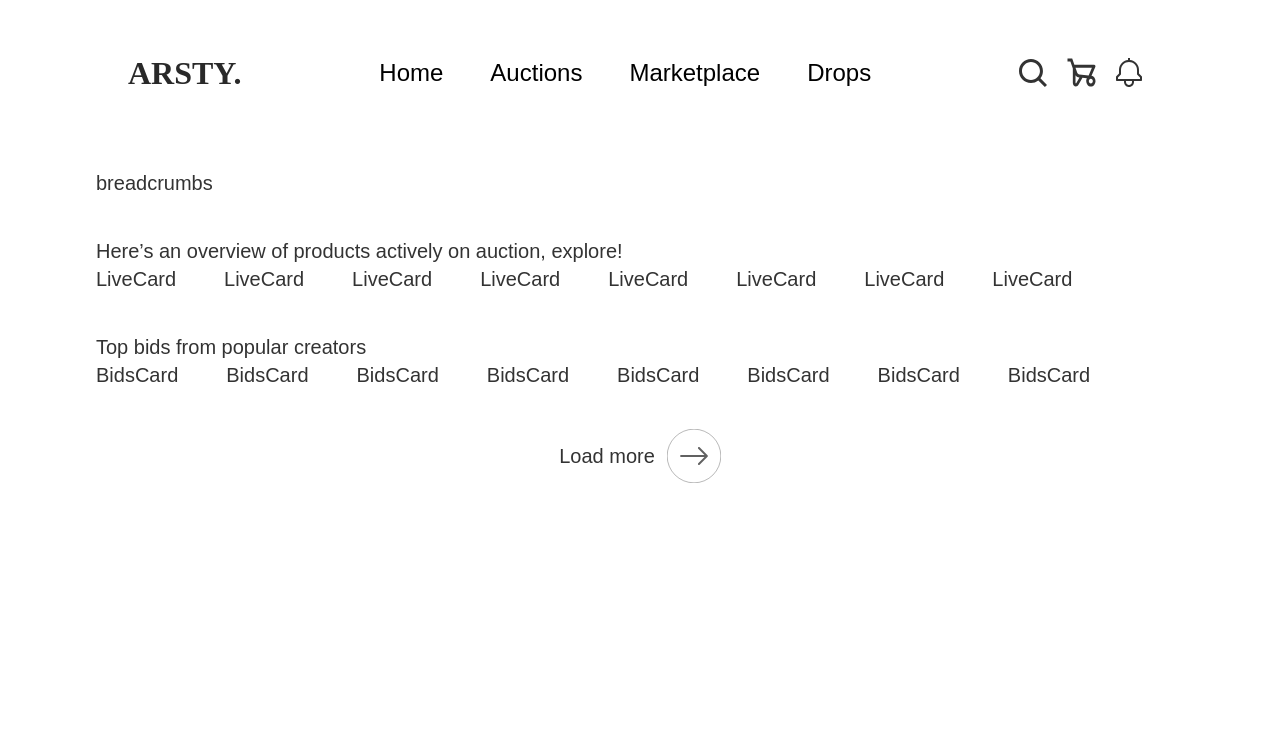
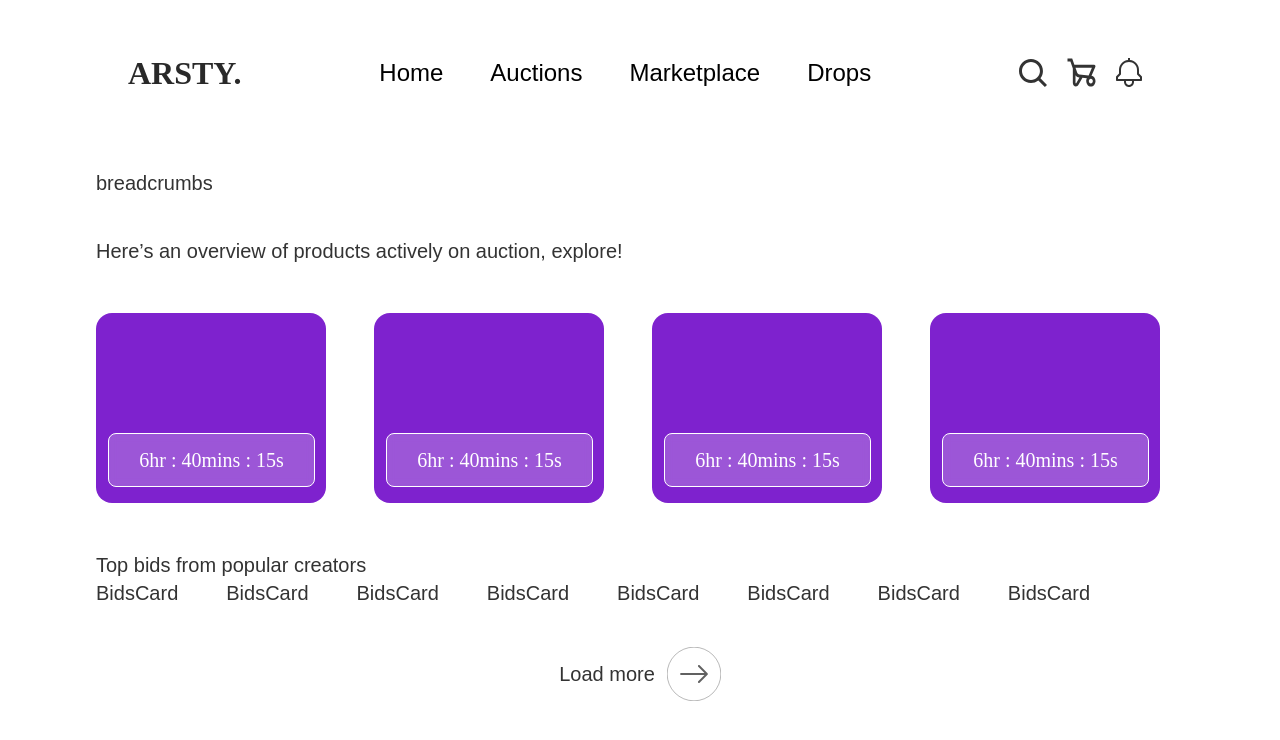
Before and after one commit to eniiku/Artsy, a React (Vite) app: page /auctions in a window 1280 px wide. Shown: the top 740 px of the page. Built offline with nearby package versions, Linux system fonts and the light colour scheme; a web font is replaced by a local one.

Commit message:
feat(LiveCard): create comp for Live auction cards

```diff
--- a/src/views/Auction/AuctionPage/AuctionPage.tsx
+++ b/src/views/Auction/AuctionPage/AuctionPage.tsx
@@ -1,4 +1,5 @@
 import styles from '@/styles';
+import LiveCard from '../components/LiveCard/LiveCard';
 import arrowRightIcon from '@/assets/icons/chevron/icon-arrow-right.svg';
 
 const AuctionPage = () => {
@@ -13,9 +14,11 @@ const AuctionPage = () => {
       <div className='my-10'>
         <p>Here’s an overview of products actively on auction, explore!</p>
 
-        <ul className='flex gap-12 overflow-hidden'>
+        <ul className='flex gap-12 overflow-hidden my-12'>
           {['', '', '', '', '', '', '', ''].map((item, index) => (
-            <li key={index}>LiveCard</li>
+            <li key={index}>
+              <LiveCard />
+            </li>
           ))}
         </ul>
       </div>
--- /dev/null
+++ b/src/views/Auction/components/LiveCard/LiveCard.tsx
@@ -0,0 +1,17 @@
+const LiveCard = () => {
+  return (
+    <div className='w-[230px] h-[190px] rounded-2xl bg-purple-700 relative'>
+      <div
+        className=' w-[90%] absolute py-3 bg-[#F5F4F4] bg-opacity-25 rounded-lg
+        bottom-4 left-3 border-[0.5px] border-white backdrop-blur-sm'
+      >
+        {/* TODO: change font family */}
+        <h3 className='text-center font-stix text-xl text-white'>
+          6hr : 40mins : 15s
+        </h3>
+      </div>
+    </div>
+  );
+};
+
+export default LiveCard;
```
